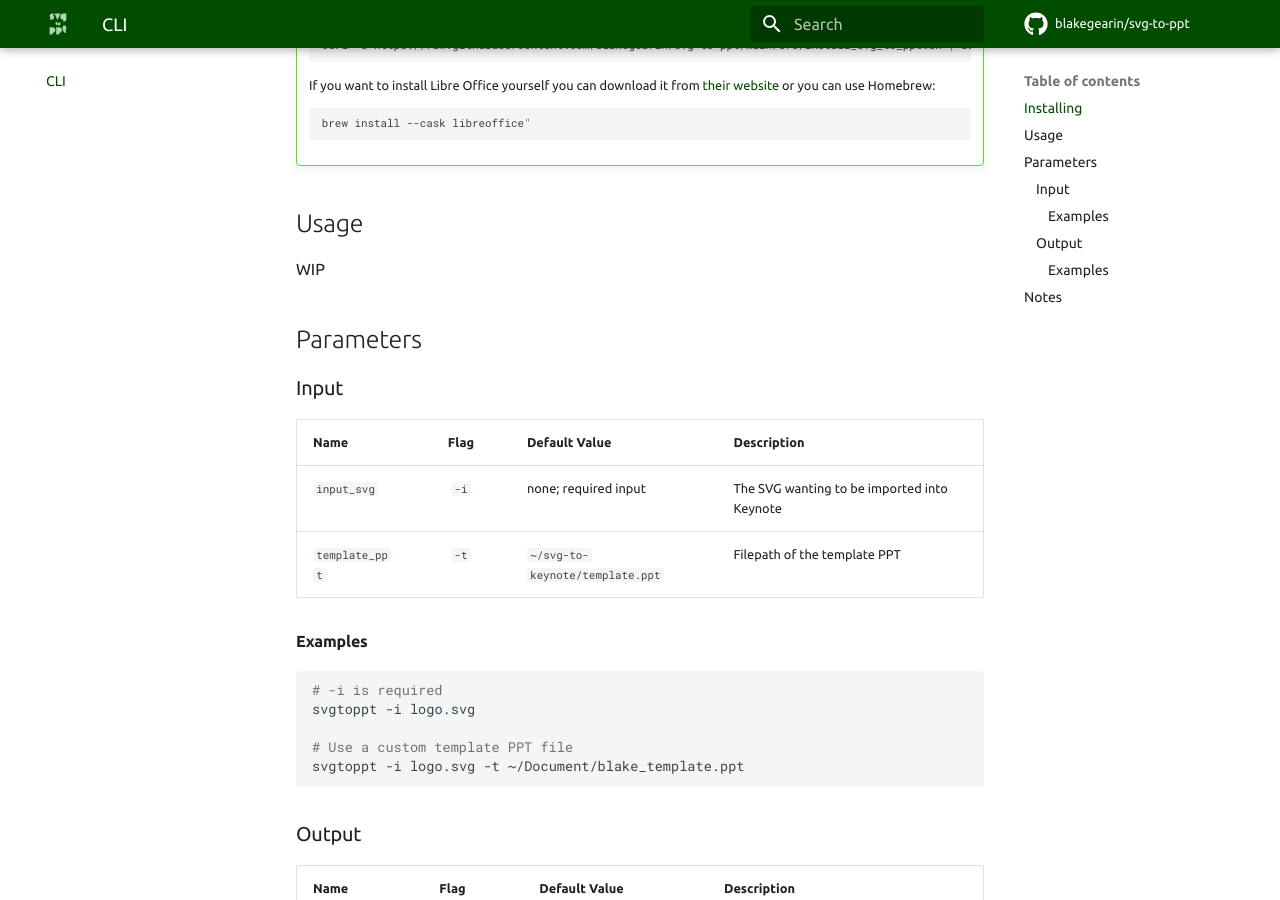
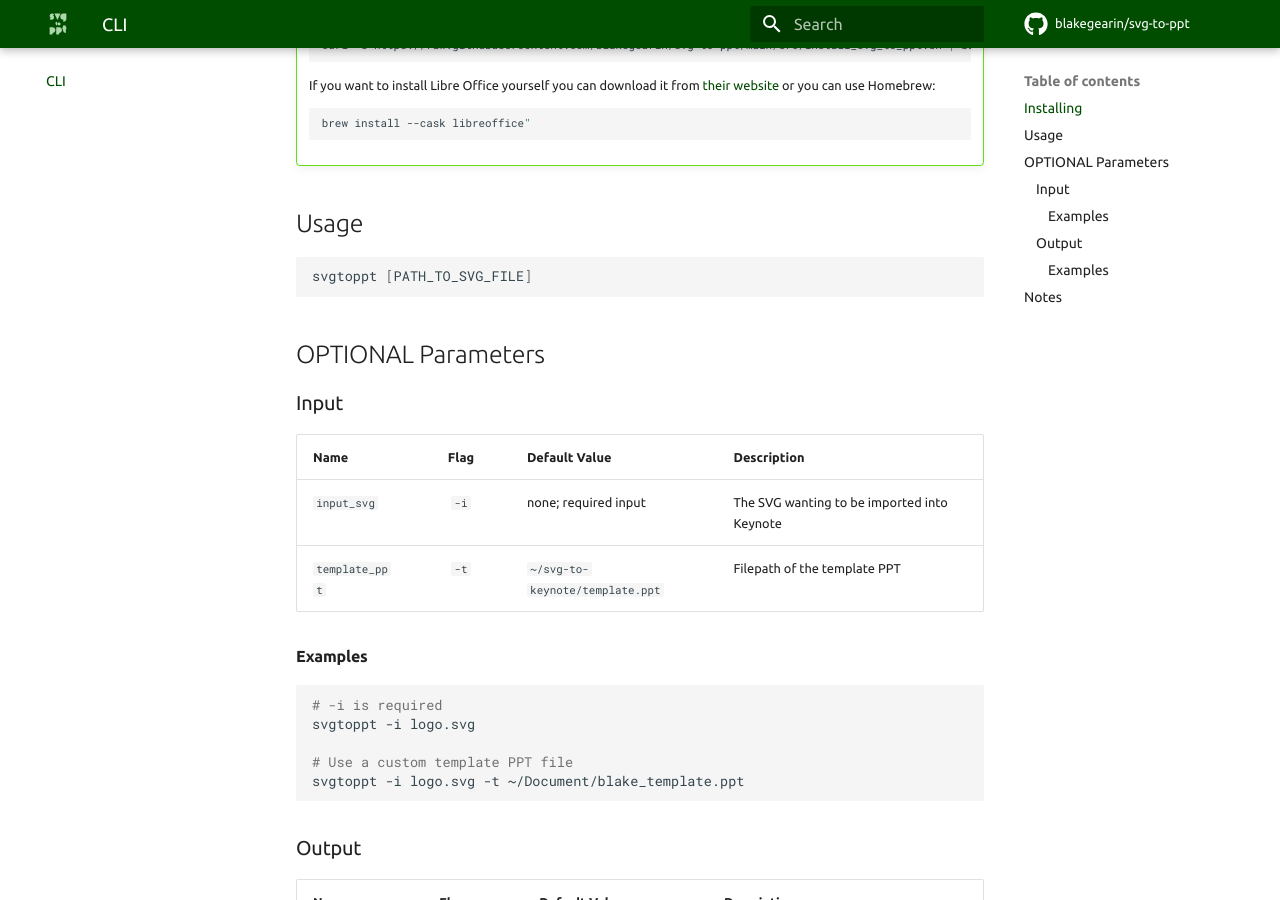
Before and after one commit to SVGtoPPT/svgtoppt-website, an MkDocs documentation site: the page built from docs/cli.md, in a window 1280 px wide and 900 px high, scrolled down 410 px. Built offline with MkDocs 1.6.1 and Material for MkDocs 9.7.7, drawn with Linux system fonts in a browser that asks for light colours; comment, search, counter and statistics services are not loaded.

Commit message:
Updated usage

````diff
--- a/docs/cli.md
+++ b/docs/cli.md
@@ -27,9 +27,11 @@
 
 ## Usage
 
-WIP
+``` bash
+svgtoppt [PATH_TO_SVG_FILE]
+```
 
-## Parameters
+## OPTIONAL Parameters
 
 ### Input
 
````
